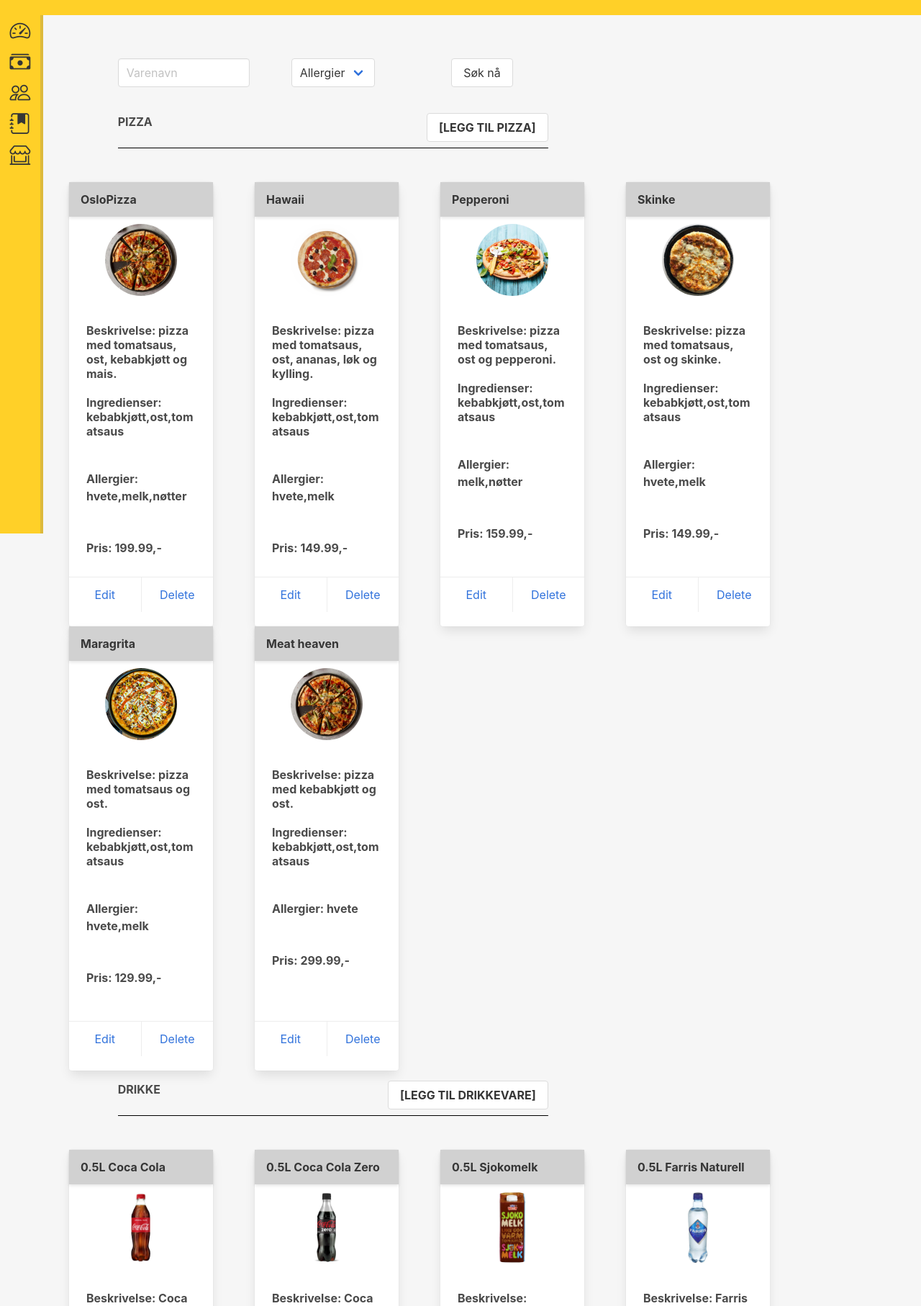
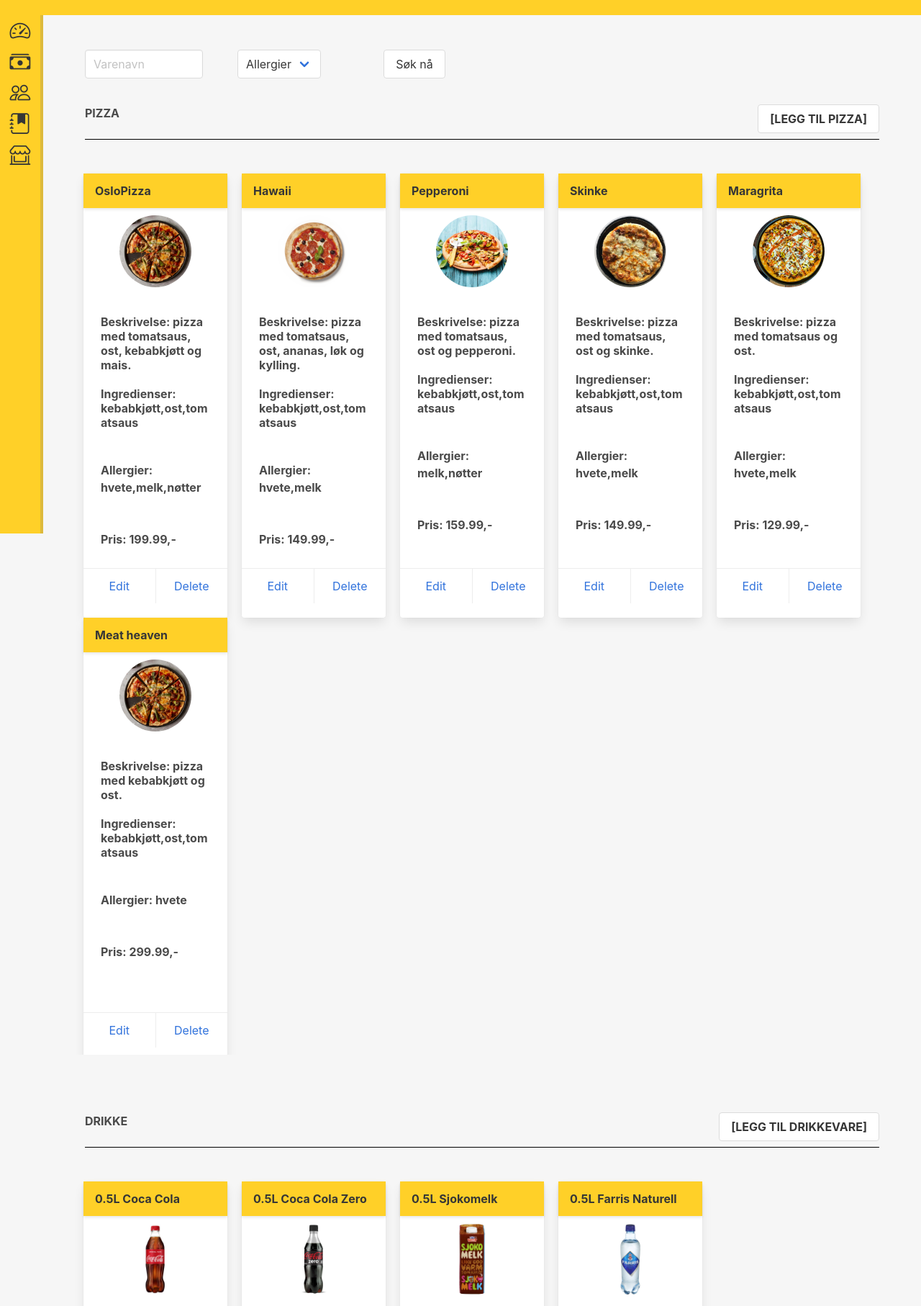
Before and after one commit to mariebmo-edu/pro104-webprosjekt-eksamen, a plain HTML site: page Meny/Menu.html in a window 1280 px wide. Shown: the part 59-1873 px from the top of the page at 72% size. Drawn offline with nearby package versions, Linux system fonts and the light colour scheme.

Commit message:
Minor adjustments to streamline design

```diff
--- a/Ansatte/ansatte.js
+++ b/Ansatte/ansatte.js
@@ -41,7 +41,7 @@ const HTMLStartUp = () => {
       htmlEmployeeTxt += `
 
           <div class="columns mt-2"> <!-- Topdelen av layoutet -->
-            <div class="column is-half is-offset-1">
+            <div class="column is-full">
               <p class="has-text-weight-bold"> ${avdeling} <span id="add${avdeling}Employee" class="button is-pulled-right">[Legg til]</span></p>
               <hr style="border-top: 1px solid black;">
             </div>
--- a/Meny/Menu.html
+++ b/Meny/Menu.html
@@ -26,9 +26,11 @@
 
         <div id="popUpContainer"></div>
 
-        <div class="columns mt-6">
+        <div class="menu-content container section">
+
+        <div class="columns">
             <!-- Input field to enter goods -->
-            <div class="column is-2 is-offset-1">
+            <div class="column is-2">
                 <input id="stockInput" class="input" type="text" placeholder="Varenavn">
             </div>
 
@@ -57,18 +59,19 @@
 
             <div class="columns mt-2">
                 <!-- Topdelen av layoutet -->
-                <div class="column is-half is-offset-1">
+                <div class="column is-full">
                     <p class="has-text-weight-bold">PIZZA<span id="addPizzaBtn" class="button is-pulled-right has-text-weight-bold">[LEGG TIL PIZZA]</span></p>
                     <hr style="border-top: 1px solid black;">
                 </div>
             </div>
-            <div class="columns is-multiline" id="Pizza">
+            <div class="columns is-multiline overflow-scroll" id="Pizza">
 
             </div>
 
+            <br><br>
 
             <div class="columns mt-2">
-                <div class="column is-half is-offset-1">
+                <div class="column is-full">
                     <p class="has-text-weight-bold">DRIKKE<span id="addSodaBtn" class="button is-pulled-right has-text-weight-bold">[LEGG TIL DRIKKEVARE]</span></p>
                     <hr style="border-top: 1px solid black;">
                 </div>
@@ -77,8 +80,10 @@
 
             </div>
 
+            <br><br>
+
             <div class="columns mt-2">
-                <div class="column is-half is-offset-1">
+                <div class="column is-full">
                     <p class="has-text-weight-bold">Tilbehør<span id="addExtraBtn" class="button is-pulled-right has-text-weight-bold is-centered-right">[LEGG TIL EKSTRA]</span></p>
                     <hr style="border-top: 1px solid black;">
                 </div>
@@ -88,6 +93,7 @@
             </div>
 
         </div>
+        </div>
 
 </body>
 
--- a/Modules/MenuModule.js
+++ b/Modules/MenuModule.js
@@ -23,24 +23,29 @@ const MenuModule = function () {
     const printMenuItem = (menuItem) => {
         return `
         <div>
-            <div class="card card-size card-padding ml-6">
+            <div class="card card-size card-padding">
                 <div class="card-header">
-                <p class="grey-background card-header-title">
-                ${menuItem.name}
-                </p>
+                    <p class="yellow-background card-header-title">
+                        ${menuItem.name}
+                    </p>
                 </div>
 
                 <div class="card-image">
-                <figure class="circular-portrait image">
-                <img src= "../images/menu/${menuItem.image}" "alt="Item">
-                </figure>
+                    <figure class="circular-portrait image">
+                        <img src= "../images/menu/${menuItem.image}" "alt="Item">
+                    </figure>
                 </div>
 
-                <div class="card-content card-height">
+                <div class="card-content card-content-size card-height">
                 <br>
-                <p class="subtitle is-6 has-text-weight-bold">Beskrivelse: ${menuItem.description}.<br><br> Ingredienser: ${menuItem.ingredients}<br><br></p>
-                <p class="has-text-weight-bold">Allergier: ${menuItem.allergies}</p><br><br>
-                <p class="has-text-weight-bold">Pris: ${menuItem.price},-</p>
+                <p class="subtitle is-6 has-text-weight-bold">
+                    Beskrivelse: ${menuItem.description}.<br><br> Ingredienser: ${menuItem.ingredients}<br><br>
+                    </p>
+                <p class="has-text-weight-bold">
+                    Allergier: ${menuItem.allergies}
+                </p><br><br>
+                <p class="has-text-weight-bold">
+                    Pris: ${menuItem.price},-</p>
                 </div>
 
                 <div class="card-footer">
```
Also changed, not shown: Ansatte/ansatte.html (+4 -2 lines), Dashboard/dashboard.html (+3 -3 lines), Restauranter/restauranter.html (+2 -1 lines), Sales/sales.html (+6 -2 lines).
